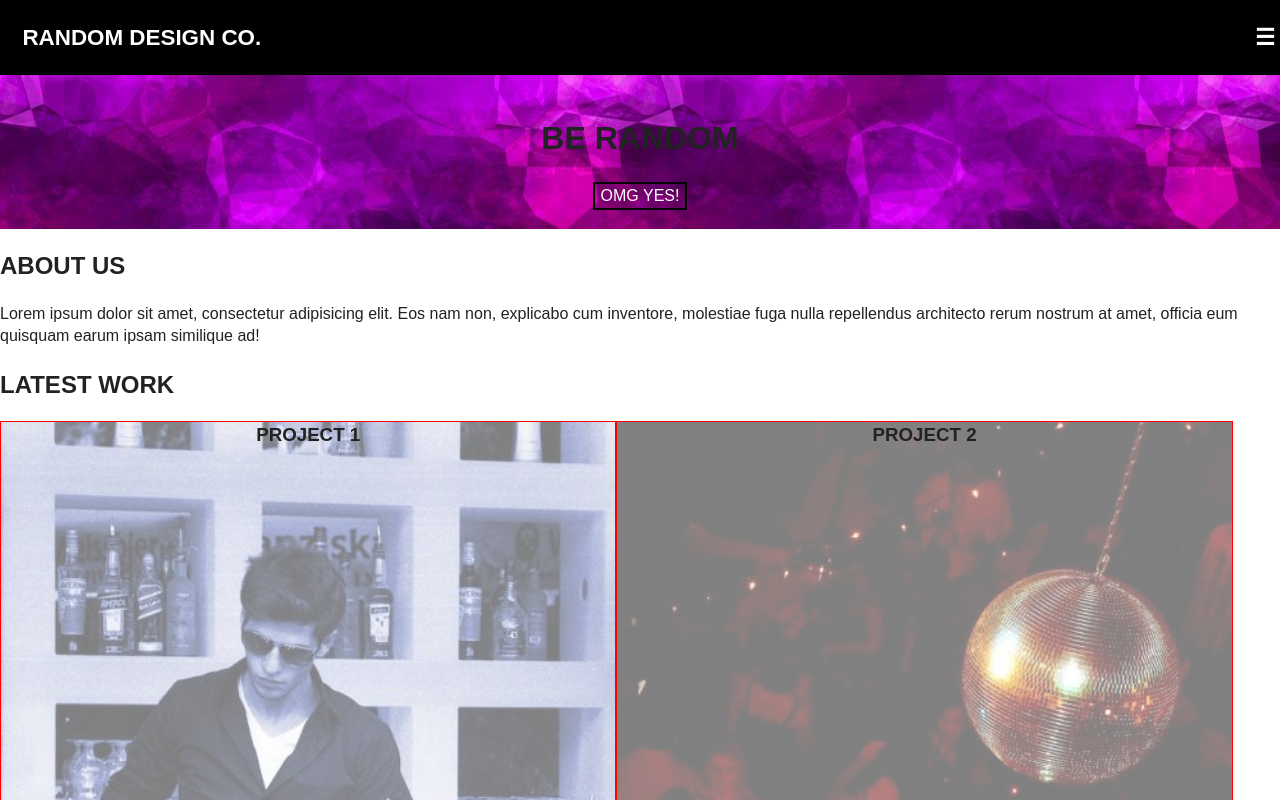
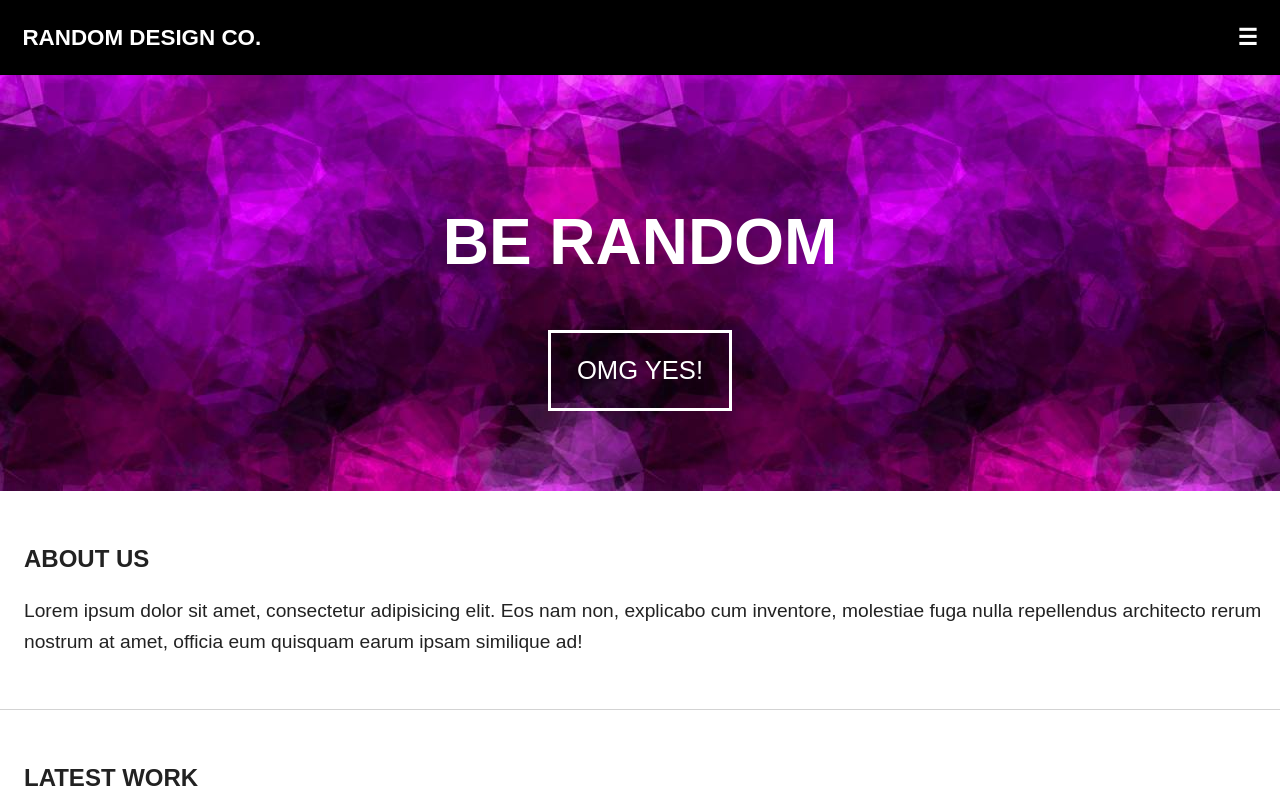
Before and after one commit to ThisJackieThat/random_design, a plain HTML site: page index.html in a window 1280 px wide. Shown: the top 800 px of the page. Drawn offline with nearby package versions, Linux system fonts and the light colour scheme.

Commit message:
Add section padding

```diff
--- a/css/main.css
+++ b/css/main.css
@@ -119,7 +119,13 @@ textarea {
 
  .menu_logo {
     position: fixed;
-    right: 5px;
+    right: 1em;
+ }
+
+ .main_head h1 {
+    color: white;
+    font-size: 4em;
+    font-weight: bold;
  }
 
  a {
@@ -129,14 +135,16 @@ textarea {
 
  .main_head {
     text-align: center;
-    padding: 1.2em;
+    padding: 5em;
     background-image: url(../img/purple-bg.jpeg);
  }
 
  .header_button {
-    border: .15em solid black;
+    border: .15em solid white;
     background-color: transparent;
     color: white;
+    font-size: 1.6em;
+    padding: .75em 1em .75em 1em;
  }
 
  .header_button:hover {
@@ -144,8 +152,9 @@ textarea {
     color: black;
  }
 
- section {
-
+ .section p {
+    line-height: 1.6em;
+    font-size: 1.2em;
  }
 
 .project_list {
@@ -165,7 +174,6 @@ textarea {
 
  .project_list li {
     float: left;
-    border: 1px solid red;
     width: 48%;
     list-style: none;
     text-align: center;
@@ -173,6 +181,7 @@ textarea {
     padding: 24%;
     position: relative;
     background-size: cover;
+    margin: .15em;
  }
 
  .project_list li:hover .project_title {
@@ -217,9 +226,16 @@ textarea {
     background-image: url(../img/7-bar.jpg);
  }
 
+ .section {
+    border-bottom: 1px solid #D3D3D3;
+    padding: 2em 0em 2em 1.5em;
+ }
+
 
  footer {
     clear: both;
+    text-align: center;
+    padding: 1em;
  }
 
 
```
Also changed, not shown: index.html (+22 -8 lines).
